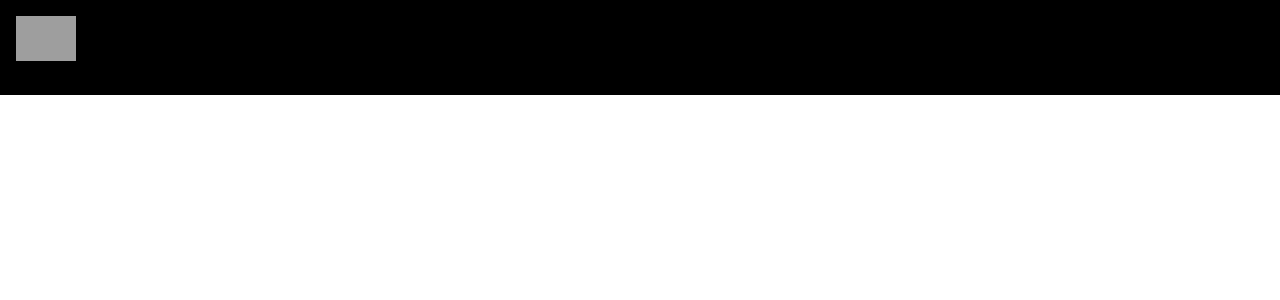
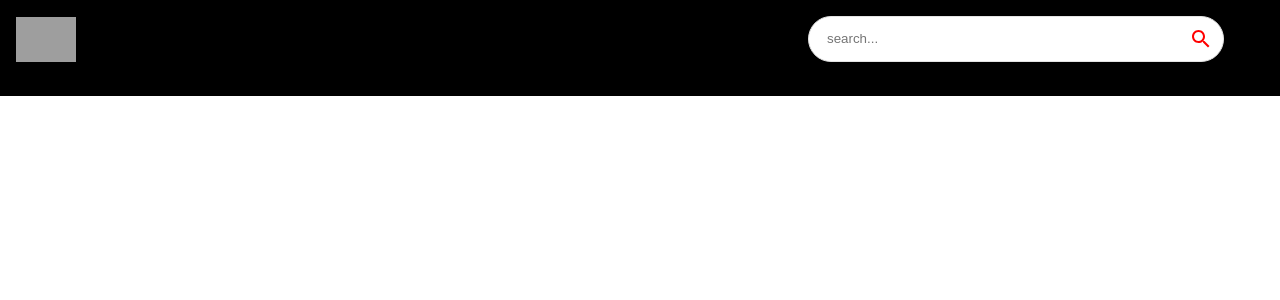
Before and after one commit to vibha-2601/youtube-clone, a React (Create React App) app: page / in a window 1280 px wide. Shown: the top 300 px of the page. Built offline with nearby package versions, Linux system fonts and the light colour scheme; grey boxes are pictures that could not be loaded.

Commit message:
SearchBar

```diff
--- a/src/components/SearchBar.js
+++ b/src/components/SearchBar.js
@@ -1,11 +1,36 @@
-import React from 'react'
+import { useState } from 'react';
+import { useNavigate } from 'react-router-dom';
+import { Paper, IconButton } from '@mui/material';
+import { Search } from '@mui/icons-material';
 
-const SearchBar = () => {
+const SearchBar = () =>{
   return (
-    <div>
-      SearchBar
-    </div>
+    <Paper
+    component='form'
+    onSubmit={() => {}}
+    sx={{
+      borderRadius: 20,
+      border: '1px solid #e3e3e3',
+      pl: 2,
+      boxShadow: 'none',
+      mr: { sm: 5 }
+    }}
+    >
+      <input
+      className="search-bar"
+      placeholder="search..."
+      value=""
+      onchange={() => {}}
+      />
+
+      <IconButton
+      type="submit"
+      sx={{ p:'10px', color:'red'}}>
+        <Search />
+      </IconButton>
+    </Paper>
   )
 }
 
+
 export default SearchBar
```
